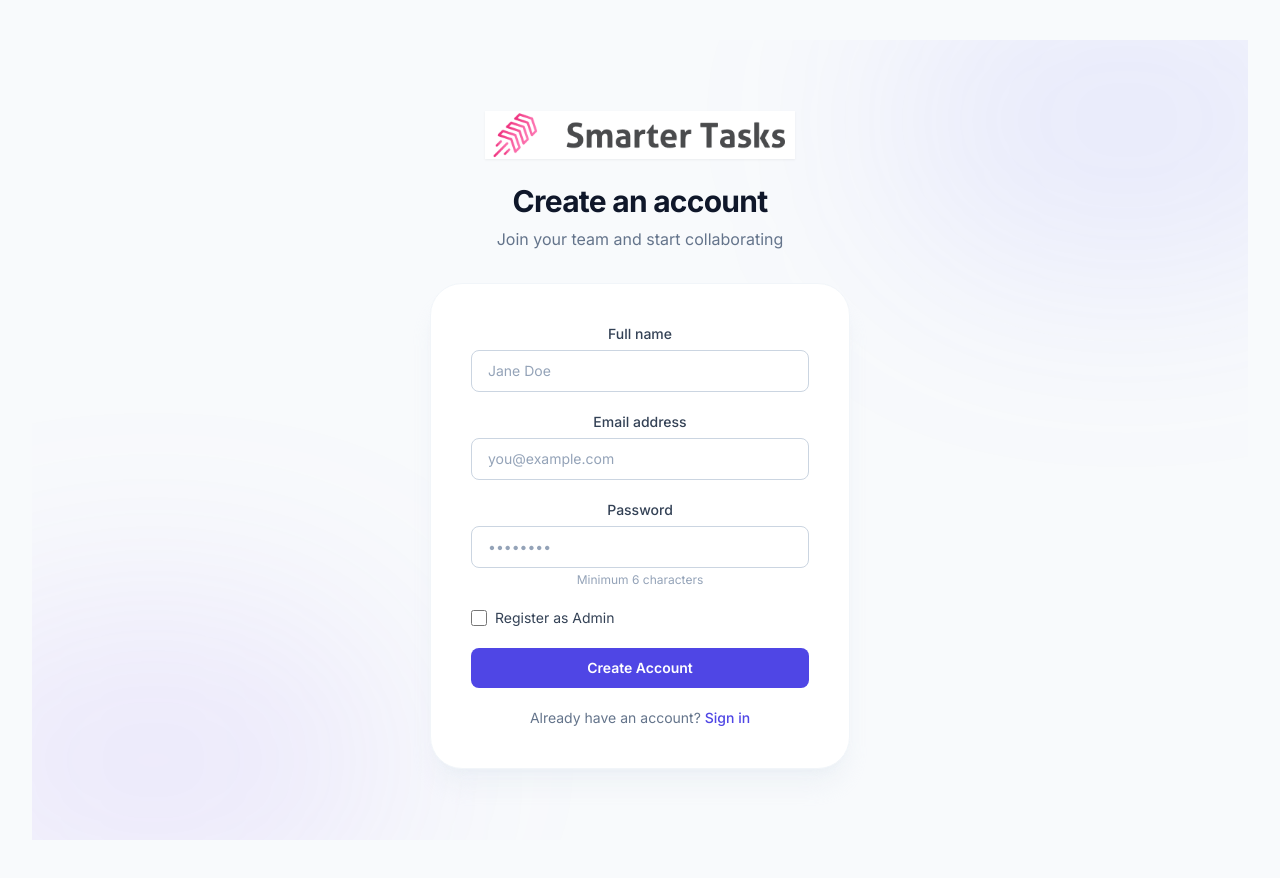
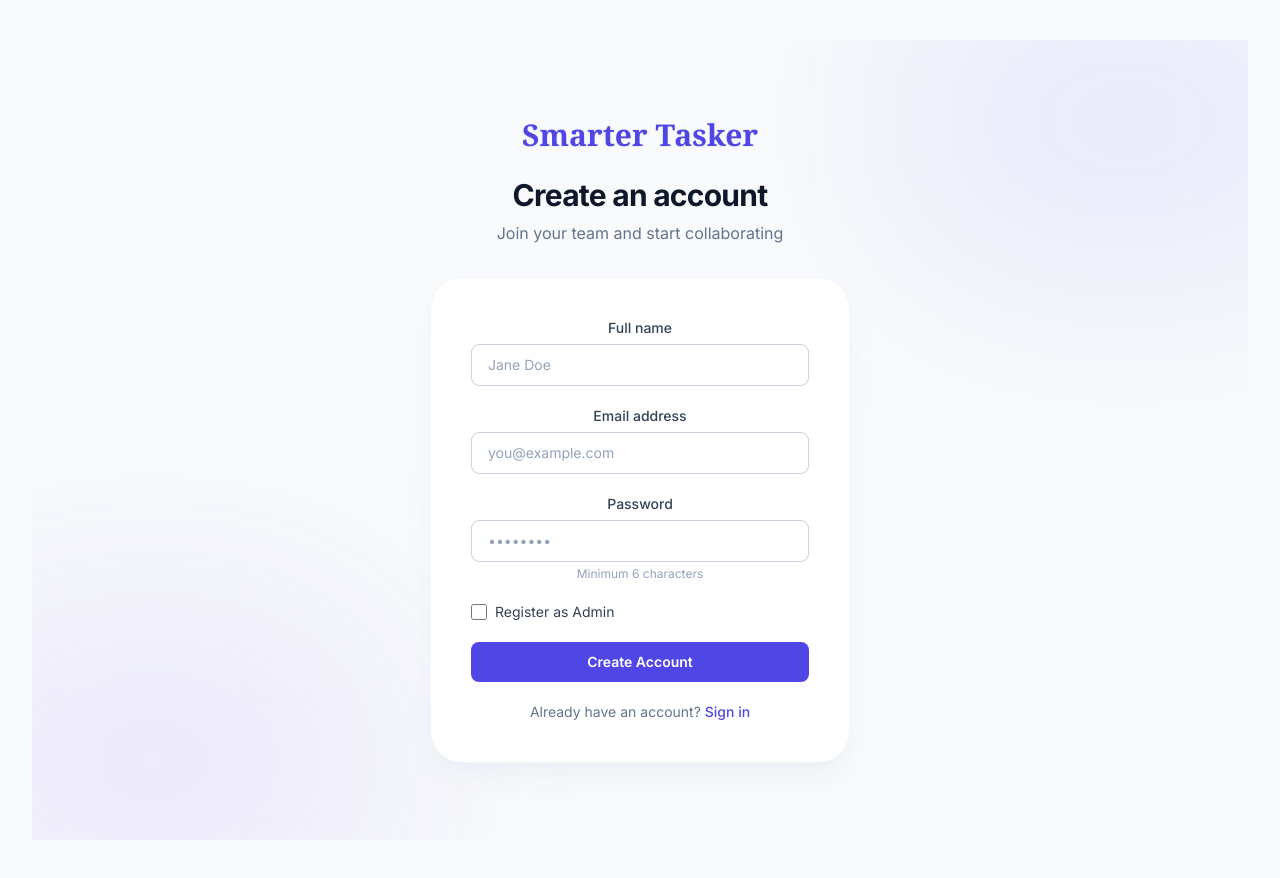
Before and after one commit to sameer-bagde/Assignment-Team-Task-Manager-Full-Stack-, a React (Vite) app: page /signup in a window 1280 px wide. Built offline with nearby package versions, Linux system fonts and the light colour scheme; no server answers; the HTML template or start-up script is replaced by a standard one.

Commit message:
fix: updated member visibility, centered signout, and replaced logo

```diff
--- a/src/layouts/account/Header.tsx
+++ b/src/layouts/account/Header.tsx
@@ -93,11 +93,11 @@ export default function Header() {
               <div className="p-1">
                 <Menu.Item>
                   {({ active }) => (
-                    <button
+                      <button
                       onClick={handleLogout}
                       className={classNames(
                         active ? "bg-slate-50 dark:bg-slate-700/50" : "",
-                        "flex w-full items-center gap-2 rounded-xl px-3 py-2 text-sm text-rose-600 dark:text-rose-400 font-medium transition-colors"
+                        "flex w-full items-center justify-center gap-2 rounded-xl px-3 py-2 text-sm text-rose-600 dark:text-rose-400 font-medium transition-colors"
                       )}
                     >
                       <ArrowRightOnRectangleIcon className="h-4 w-4" />
--- a/src/layouts/account/Sidebar.tsx
+++ b/src/layouts/account/Sidebar.tsx
@@ -1,6 +1,5 @@
 import { Link, useLocation } from "react-router-dom";
 import { ChartBarIcon, FolderIcon, UsersIcon } from "@heroicons/react/24/outline";
-import Logo from "../../assets/images/logo.png";
 
 const classNames = (...classes: string[]) => classes.filter(Boolean).join(" ");
 
@@ -17,8 +16,7 @@ export default function Sidebar() {
     <div className="hidden md:flex md:w-64 md:flex-col border-r border-slate-200/60 dark:border-slate-800/60 bg-white dark:bg-slate-900 transition-colors">
       <div className="flex h-16 shrink-0 items-center px-6 border-b border-transparent">
         <Link to="/account/dashboard" className="flex items-center gap-3">
-          <img className="h-8 w-auto" src={Logo} alt="Team Task Manager" />
-          <span className="font-semibold text-slate-800 dark:text-slate-100 tracking-tight">TaskFlow</span>
+          <span className="font-serif font-bold text-xl text-slate-800 dark:text-slate-100">Smarter Tasker</span>
         </Link>
       </div>
       <div className="flex flex-1 flex-col overflow-y-auto pt-5 pb-4 px-4 space-y-1">
--- a/src/pages/signin/index.tsx
+++ b/src/pages/signin/index.tsx
@@ -1,6 +1,5 @@
 import React from "react";
 import SigninForm from "./SigninForm";
-import Logo from "../../assets/images/logo.png";
 
 const Signin: React.FC = () => (
   <div className="min-h-screen flex items-center justify-center bg-slate-50 dark:bg-[#0B1120] transition-colors relative overflow-hidden p-4">
@@ -10,7 +9,7 @@ const Signin: React.FC = () => (
 
     <div className="w-full max-w-[420px] relative z-10">
       <div className="text-center mb-8 animate-fade-in-up">
-        <img src={Logo} alt="Logo" className="h-12 w-auto mx-auto mb-6 drop-shadow-sm" />
+        <h2 className="font-serif font-bold text-3xl text-indigo-600 dark:text-indigo-400 mb-6 drop-shadow-sm">Smarter Tasker</h2>
         <h1 className="text-3xl font-bold text-slate-900 dark:text-white tracking-tight">Welcome back</h1>
         <p className="text-slate-500 dark:text-slate-400 mt-2">Sign in to your account to continue</p>
       </div>
--- a/src/pages/signup/index.tsx
+++ b/src/pages/signup/index.tsx
@@ -1,6 +1,5 @@
 import React from "react";
 import SignupForm from "./SignupForm";
-import Logo from "../../assets/images/logo.png";
 
 const Signup: React.FC = () => (
   <div className="min-h-screen flex items-center justify-center bg-slate-50 dark:bg-[#0B1120] transition-colors relative overflow-hidden p-4">
@@ -10,7 +9,7 @@ const Signup: React.FC = () => (
 
     <div className="w-full max-w-[420px] relative z-10 my-8">
       <div className="text-center mb-8 animate-fade-in-up">
-        <img src={Logo} alt="Logo" className="h-12 w-auto mx-auto mb-6 drop-shadow-sm" />
+        <h2 className="font-serif font-bold text-3xl text-indigo-600 dark:text-indigo-400 mb-6 drop-shadow-sm">Smarter Tasker</h2>
         <h1 className="text-3xl font-bold text-slate-900 dark:text-white tracking-tight">Create an account</h1>
         <p className="text-slate-500 dark:text-slate-400 mt-2">Join your team and start collaborating</p>
       </div>
```
Also changed, not shown: 1 other file (tests, documents, lock files or other folders).
